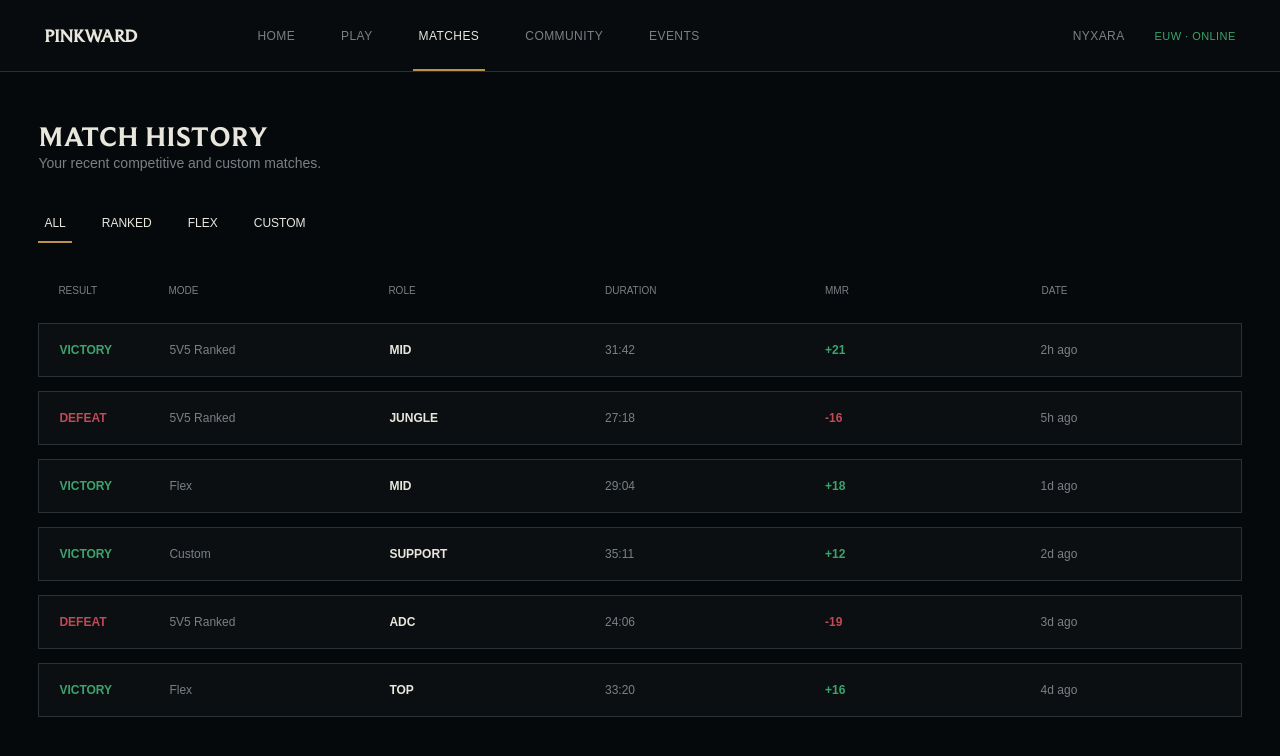
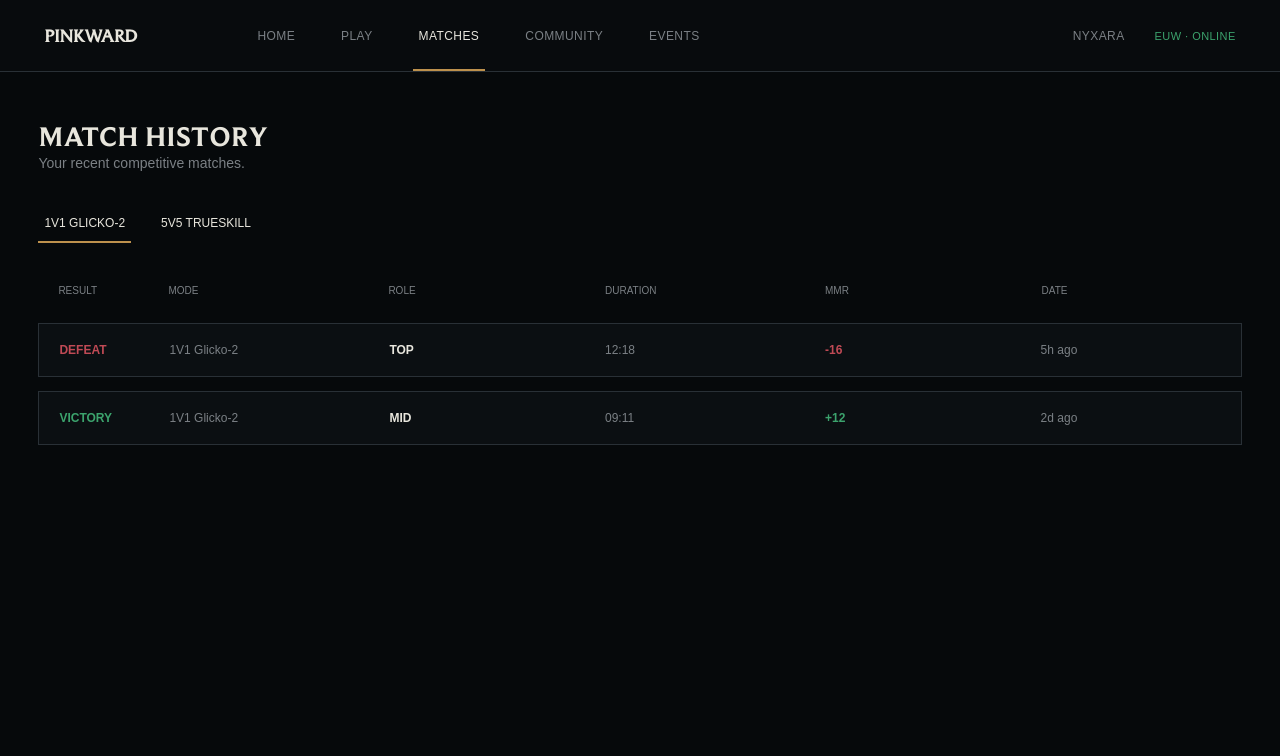
Before and after one commit to Bxcchus/Showdown-Frontend, a Next.js app: page / in a window 1280 px wide. Both pictures are taken after a click on the button "MATCHES". Shown: the top 756 px of the page. Built offline with nearby package versions, Linux system fonts and the light colour scheme.

Commit message:
Simplify match history rating categories

```diff
--- a/app/pinkward-app.tsx
+++ b/app/pinkward-app.tsx
@@ -13,12 +13,12 @@ const party = [
 ] as const;
 
 const matches = [
-  ['VICTORY', '5V5 Ranked', 'MID', '31:42', '+21', '2h ago'],
-  ['DEFEAT', '5V5 Ranked', 'JUNGLE', '27:18', '-16', '5h ago'],
-  ['VICTORY', 'Flex', 'MID', '29:04', '+18', '1d ago'],
-  ['VICTORY', 'Custom', 'SUPPORT', '35:11', '+12', '2d ago'],
-  ['DEFEAT', '5V5 Ranked', 'ADC', '24:06', '-19', '3d ago'],
-  ['VICTORY', 'Flex', 'TOP', '33:20', '+16', '4d ago'],
+  ['VICTORY', '5V5 TrueSkill', 'MID', '31:42', '+21', '2h ago'],
+  ['DEFEAT', '1V1 Glicko-2', 'TOP', '12:18', '-16', '5h ago'],
+  ['VICTORY', '5V5 TrueSkill', 'JUNGLE', '29:04', '+18', '1d ago'],
+  ['VICTORY', '1V1 Glicko-2', 'MID', '09:11', '+12', '2d ago'],
+  ['DEFEAT', '5V5 TrueSkill', 'ADC', '24:06', '-19', '3d ago'],
+  ['VICTORY', '5V5 TrueSkill', 'SUPPORT', '33:20', '+16', '4d ago'],
 ] as const;
 
 const lfg = [
@@ -52,7 +52,7 @@ function PartyRows({ compact = false }: { compact?: boolean }) {
 }
 
 function Home({ go }: { go: (page: Page) => void }) {
-  return <div className="page home-page"><div className="home-top"><Card className="season-card"><span className="eyebrow">CURRENT SEASON</span><h1>ASCENSION // SPLIT 02</h1><p>Competitive community matchmaking for League of Legends.</p><Button onClick={() => go('play')}>FIND MATCH</Button><small>Season ends in 24d 14h</small></Card><Card className="rank-card"><span className="eyebrow">YOUR RANK</span><h2>EMERALD II</h2><b>1482 MMR</b><div className="progress"><i /></div><p>56% WIN RATE&nbsp;&nbsp;•&nbsp;&nbsp;128 MATCHES</p></Card></div><div className="home-bottom"><div><h3 className="section-label">YOUR PARTY</h3><Card className="party-card"><PartyRows /><button className="text-button">+ INVITE PLAYER</button></Card></div><div><h3 className="section-label">RECENT MATCHES</h3><Card className="recent-card">{matches.slice(0, 3).map((m) => <div className="recent-row" key={`${m[0]}${m[3]}`}><b className={m[0] === 'VICTORY' ? 'positive' : 'negative'}>{m[0]}</b><span>{m[1].startsWith('5V5') ? '5V5' : m[1]}</span><strong>{m[2]}</strong><span>{m[3]}</span><b className={m[4].startsWith('+') ? 'positive' : 'negative'}>{m[4]}</b></div>)}<button className="text-button align-right" onClick={() => go('matches')}>VIEW ALL MATCHES</button></Card></div></div><Card className="queue-strip"><span><small>NOT IN QUEUE</small><strong>5V5 · EUW · MID / JUNGLE</strong></span><Button onClick={() => go('play')}>FIND MATCH</Button></Card></div>;
+  return <div className="page home-page"><div className="home-top"><Card className="season-card"><span className="eyebrow">CURRENT SEASON</span><h1>ASCENSION // SPLIT 02</h1><p>Competitive community matchmaking for League of Legends.</p><Button onClick={() => go('play')}>FIND MATCH</Button><small>Season ends in 24d 14h</small></Card><Card className="rank-card"><span className="eyebrow">YOUR RANK</span><h2>EMERALD II</h2><b>1482 MMR</b><div className="progress"><i /></div><p>56% WIN RATE&nbsp;&nbsp;•&nbsp;&nbsp;128 MATCHES</p></Card></div><div className="home-bottom"><div><h3 className="section-label">YOUR PARTY</h3><Card className="party-card"><PartyRows /><button className="text-button">+ INVITE PLAYER</button></Card></div><div><h3 className="section-label">RECENT MATCHES</h3><Card className="recent-card">{matches.slice(0, 3).map((m) => <div className="recent-row" key={`${m[0]}${m[3]}`}><b className={m[0] === 'VICTORY' ? 'positive' : 'negative'}>{m[0]}</b><span>{m[1].startsWith('5V5') ? '5V5' : '1V1'}</span><strong>{m[2]}</strong><span>{m[3]}</span><b className={m[4].startsWith('+') ? 'positive' : 'negative'}>{m[4]}</b></div>)}<button className="text-button align-right" onClick={() => go('matches')}>VIEW ALL MATCHES</button></Card></div></div><Card className="queue-strip"><span><small>NOT IN QUEUE</small><strong>5V5 · EUW · MID / JUNGLE</strong></span><Button onClick={() => go('play')}>FIND MATCH</Button></Card></div>;
 }
 
 function RolePicker({ label, value, blocked, onChange }: { label: string; value: Role; blocked: Role; onChange: (role: Role) => void }) {
@@ -83,8 +83,8 @@ function Team({ title, players }: { title: string; players: string[][] }) { retu
 function Lobby() { return <div className="page lobby-page"><PageTitle title="MATCH LOBBY" text="Custom 5v5 · EUW · Lobby ready" /><div className="lobby-grid"><Team title="BLUE TEAM" players={blue} /><div className="lobby-status"><Card><small>READY</small><strong>8/10</strong><b>00:17</b></Card><Button>OPEN</Button></div><Team title="RED TEAM" players={red} /></div></div>; }
 
 function Matches() {
-  const [filter, setFilter] = useState('ALL');
-  return <div className="page matches-page"><PageTitle title="MATCH HISTORY" text="Your recent competitive and custom matches." /><div className="tabs">{['ALL', 'RANKED', 'FLEX', 'CUSTOM'].map((item) => <button className={filter === item ? 'active' : ''} onClick={() => setFilter(item)} key={item}>{item}</button>)}</div><div className="match-table"><div className="match-head"><span>RESULT</span><span>MODE</span><span>ROLE</span><span>DURATION</span><span>MMR</span><span>DATE</span></div>{matches.filter((m) => filter === 'ALL' || m[1].toUpperCase().includes(filter)).map((m) => <div className="match-line" key={`${m[0]}${m[3]}`}><b className={m[0] === 'VICTORY' ? 'positive' : 'negative'}>{m[0]}</b><span>{m[1]}</span><strong>{m[2]}</strong><span>{m[3]}</span><b className={m[4].startsWith('+') ? 'positive' : 'negative'}>{m[4]}</b><span>{m[5]}</span></div>)}</div></div>;
+  const [filter, setFilter] = useState('1V1 GLICKO-2');
+  return <div className="page matches-page"><PageTitle title="MATCH HISTORY" text="Your recent competitive matches." /><div className="tabs">{['1V1 GLICKO-2', '5V5 TRUESKILL'].map((item) => <button className={filter === item ? 'active' : ''} onClick={() => setFilter(item)} key={item}>{item}</button>)}</div><div className="match-table"><div className="match-head"><span>RESULT</span><span>MODE</span><span>ROLE</span><span>DURATION</span><span>MMR</span><span>DATE</span></div>{matches.filter((m) => m[1].toUpperCase() === filter).map((m) => <div className="match-line" key={`${m[0]}${m[3]}`}><b className={m[0] === 'VICTORY' ? 'positive' : 'negative'}>{m[0]}</b><span>{m[1]}</span><strong>{m[2]}</strong><span>{m[3]}</span><b className={m[4].startsWith('+') ? 'positive' : 'negative'}>{m[4]}</b><span>{m[5]}</span></div>)}</div></div>;
 }
 
 function Community() {
```
